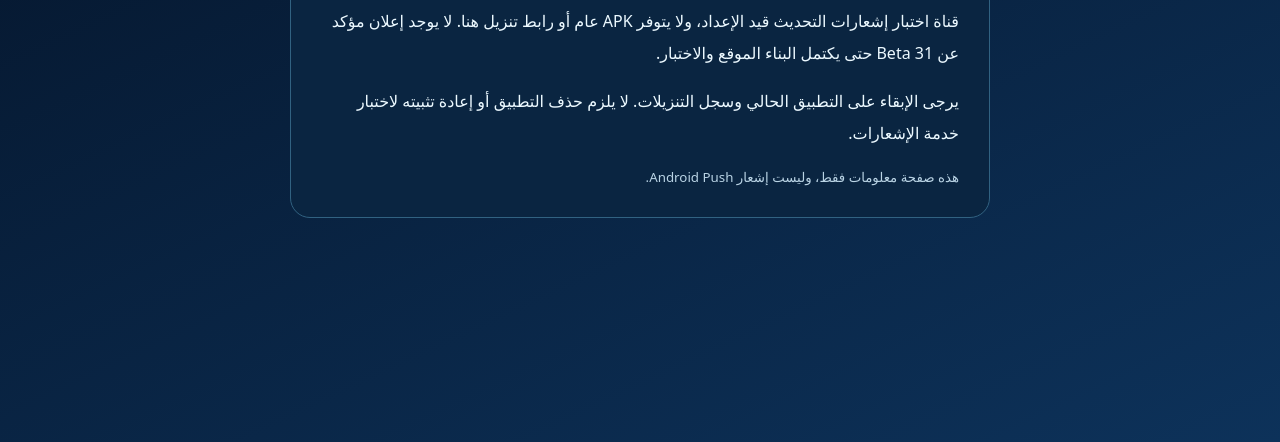
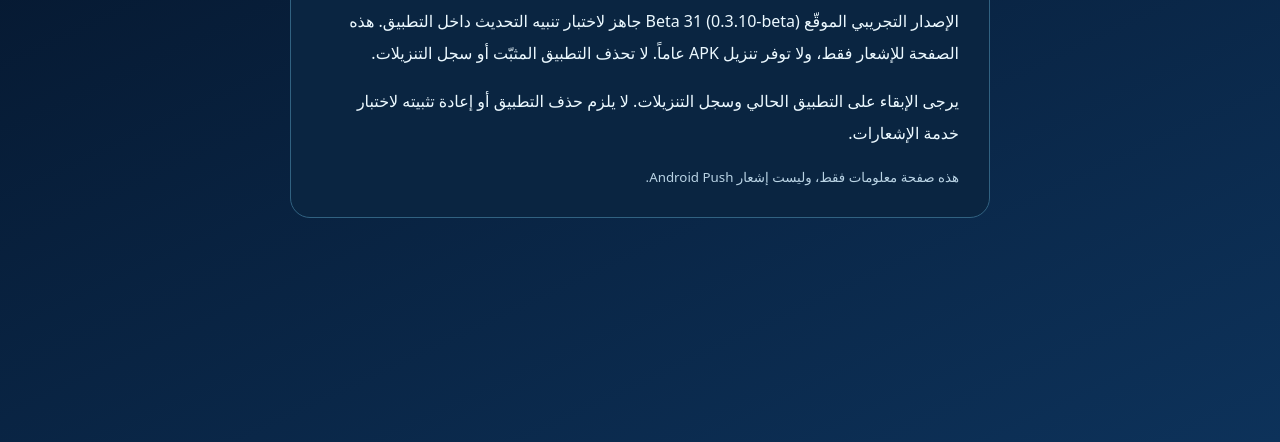
Before and after one commit to mustafashbeeb/Shbeeb-Downloader-Releases, a plain HTML site: page beta/index.html in a window 1280 px wide. Shown: the part 358-800 px from the top of the page. Drawn offline with Linux system fonts and the light colour scheme.

Commit message:
release(beta31): update public Arabic notification-only landing page

```diff
--- a/beta/index.html
+++ b/beta/index.html
@@ -6,7 +6,7 @@
 <title>Shbeeb Downloader — Beta</title>
 <style>:root{color-scheme:dark;font-family:system-ui,'Segoe UI',sans-serif}*{box-sizing:border-box}body{margin:0;min-height:100vh;display:grid;place-items:center;background:linear-gradient(155deg,#041226,#0d325a);color:#ecf9ff}main{margin:20px;max-width:700px;padding:30px;background:#0a2541;border:1px solid #316281;border-radius:20px}h1{color:#60dbf5}p{line-height:2}small{color:#b9d3e4}</style>
 </head><body><main><small>SHBEEB APPS — PRIVATE BETA QA</small><h1>تجربة إشعار تحديث النسخة التجريبية</h1>
-<p>قناة اختبار إشعارات التحديث قيد الإعداد، ولا يتوفر APK عام أو رابط تنزيل هنا. لا يوجد إعلان مؤكد عن Beta 31 حتى يكتمل البناء الموقع والاختبار.</p>
+<p>الإصدار التجريبي الموقّع Beta 31 (0.3.10-beta) جاهز لاختبار تنبيه التحديث داخل التطبيق. هذه الصفحة للإشعار فقط، ولا توفر تنزيل APK عاماً. لا تحذف التطبيق المثبّت أو سجل التنزيلات.</p>
 <p>يرجى الإبقاء على التطبيق الحالي وسجل التنزيلات. لا يلزم حذف التطبيق أو إعادة تثبيته لاختبار خدمة الإشعارات.</p>
 <small>هذه صفحة معلومات فقط، وليست إشعار Android Push.</small>
 </main></body></html>
```
